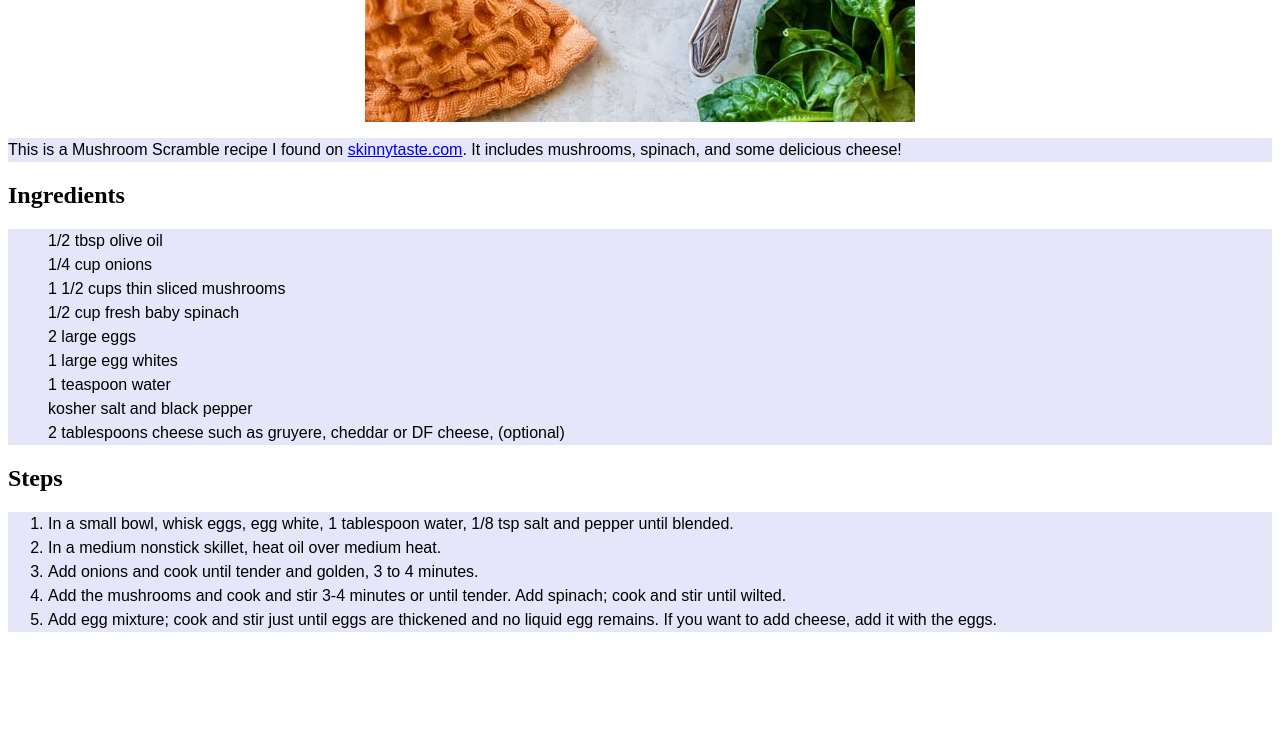
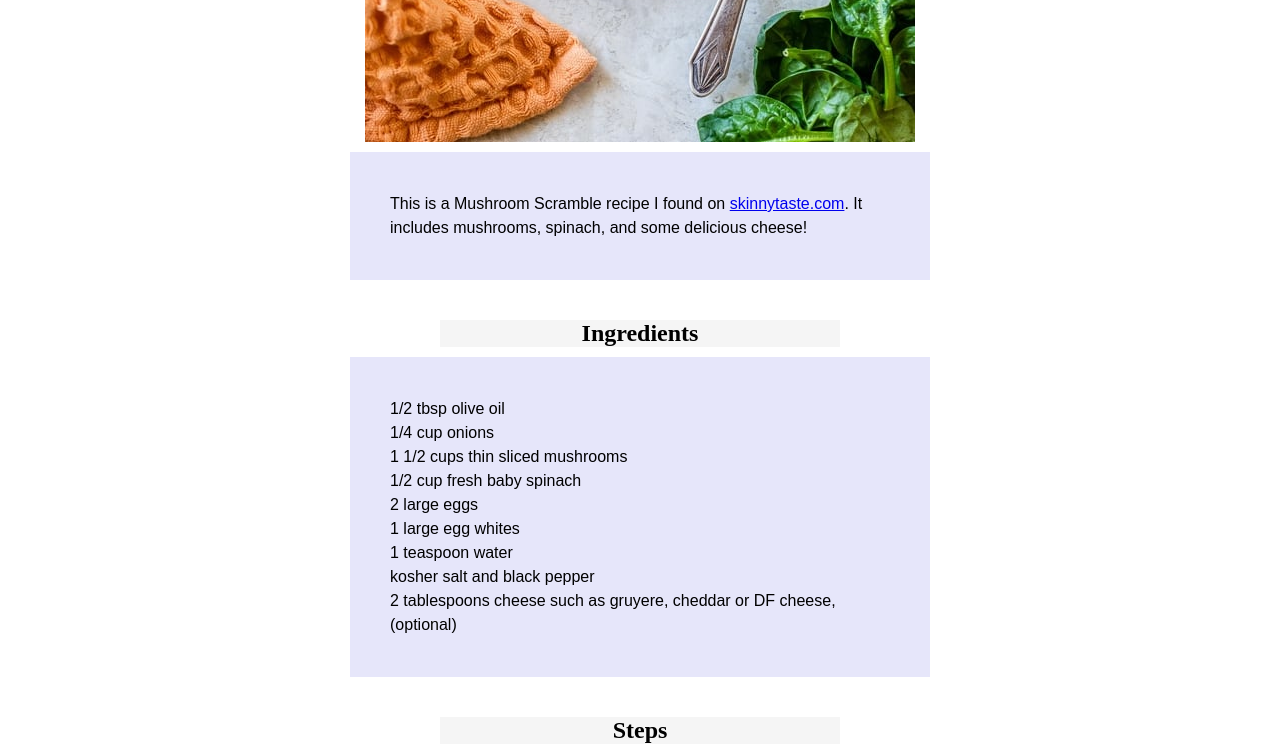
Before and after one commit to werue/odin-recipes, a plain HTML site: page recipes/mushroom-scramble.html in a window 1280 px wide. Shown: the part 760-1511 px from the top of the page. Before the commit the page ends 1408 px from the top, so only its background shows below. Drawn offline with Linux system fonts and the light colour scheme.

Commit message:
Add background colors and box model properties

```diff
--- a/recipes/mushroom-scramble.html
+++ b/recipes/mushroom-scramble.html
@@ -13,7 +13,7 @@
         <img src="../img/mushroom-scramble.png" class="dishpic"
         alt="Mushroom and spinach scrambled eggs served alongside a slice of toast.">
 
-        <p>
+        <p class="dishDesc">
             This is a Mushroom Scramble recipe I found on <a href="https://www.skinnytaste.com/mushroom-spinach-scrambled-eggs/">skinnytaste.com</a>.
             It includes mushrooms, spinach, and some delicious cheese!
         </p>
--- a/styles.css
+++ b/styles.css
@@ -1,14 +1,16 @@
 h1{
     width:400px;
-    margin:10px auto;
+    margin:20px auto;
     background-color:lightgoldenrodyellow;
 }
 
-ul li{
-    list-style-type: none;
+h2,h3{
+    background-color:whitesmoke;
+    width:400px;
+    margin:auto;
 }
 
-h1, .nav{
+h1,h2,h3,.nav{
     text-align:center;
 }
 
@@ -16,13 +18,22 @@ p,ol,ul{
     font-family:Arial, Helvetica, sans-serif;
     line-height:1.5rem;
     background-color:lavender;
+    padding:40px;
+    width:500px;
+    margin:10px auto 40px auto;
 }
 
+ol,ul{
+    padding-left:40px;
+}
 
+ul li{
+    list-style-type: none;
+}
 
 .nav{
     margin:auto;
-    padding:10px;
+    padding:20px;
     width:200px;
 }
 
@@ -31,10 +42,6 @@ p,ol,ul{
     display:block;
 }
 
-.dishDesc{
-    width:
-}
-
 .pancakeImg{
     width:400px;
     height:auto;
```
Also changed, not shown: recipes/gf-pancakes.html (+1 -1 lines), recipes/tuna-and-rice.html (+1 -1 lines).
